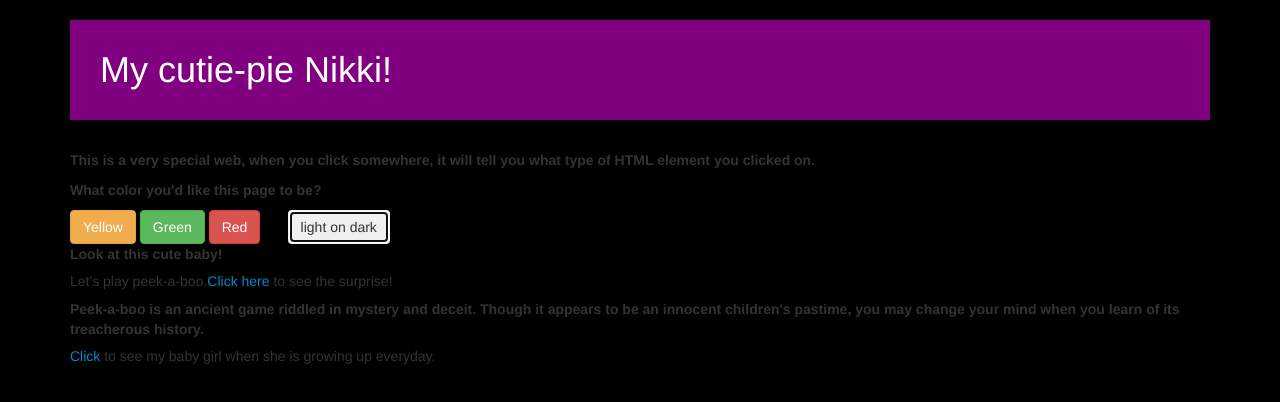
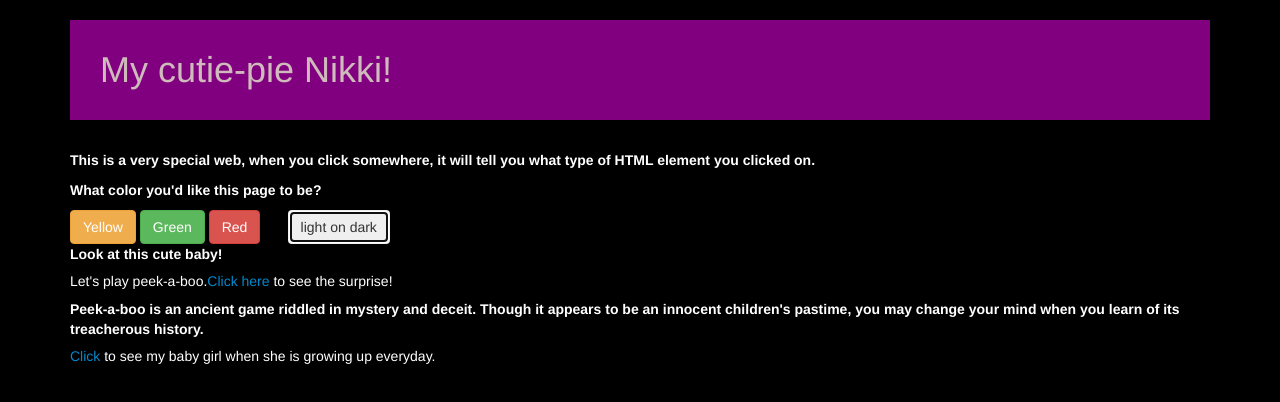
Before and after one commit to florm82/project-1, a plain HTML site: page index.html in a window 1280 px wide. Both pictures are taken after a click on the button "light on dark". Drawn offline with Linux system fonts and the light colour scheme.

Commit message:
add few styles for light on dark bg

```diff
--- a/css/styles.css
+++ b/css/styles.css
@@ -18,7 +18,7 @@ p {
 }
 h1 {
   background-color: purple;
-  color: white;
+  color: rgb(207, 187, 187);
   margin-left: : 0px;
   margin-right: 0px;
   padding: 30px;
@@ -57,7 +57,5 @@ h1 {
 }
 .black-background {
   background-color: black;
+  color: white;
 }
-.white-font {
-  font: white;
-}
```
